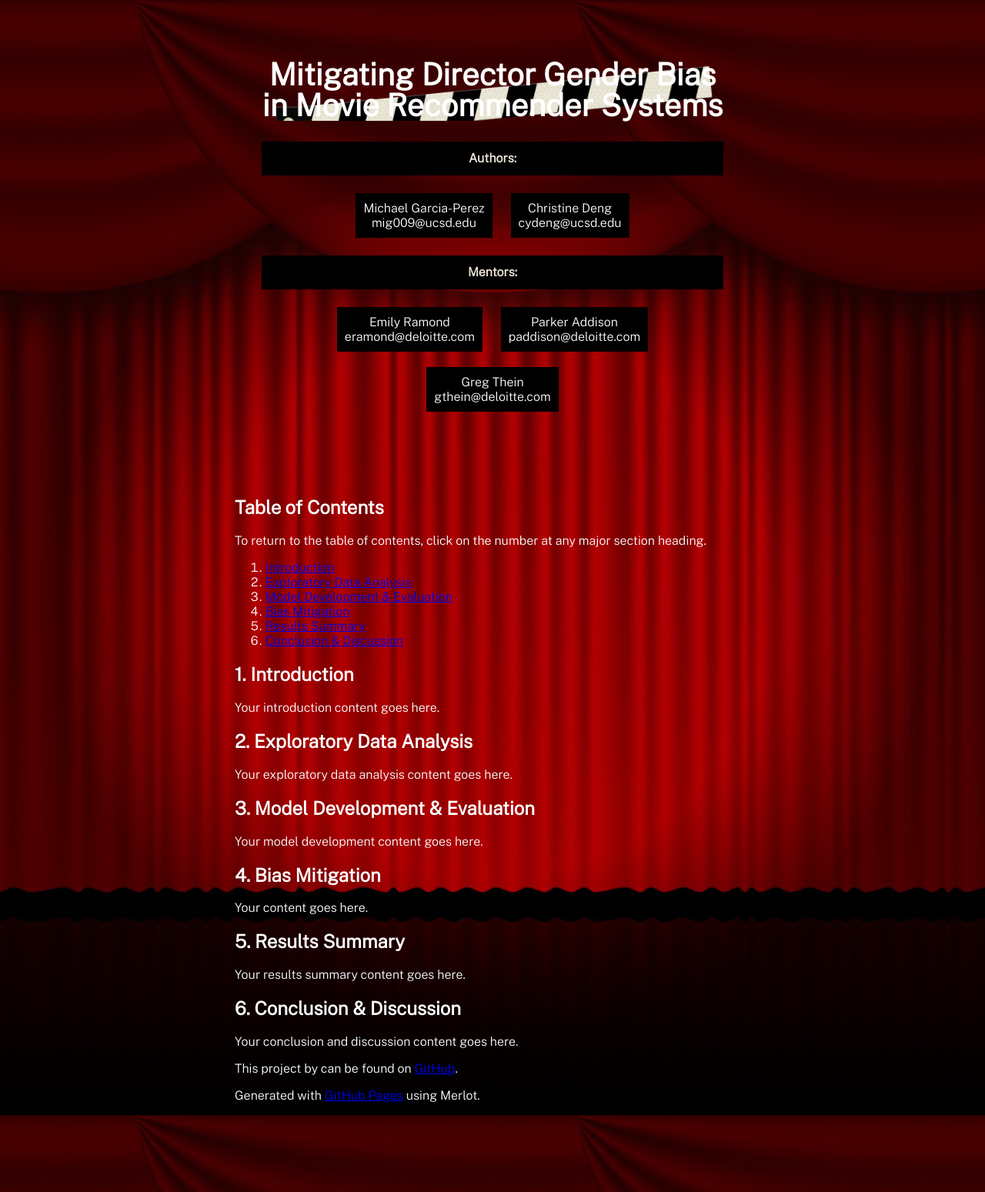
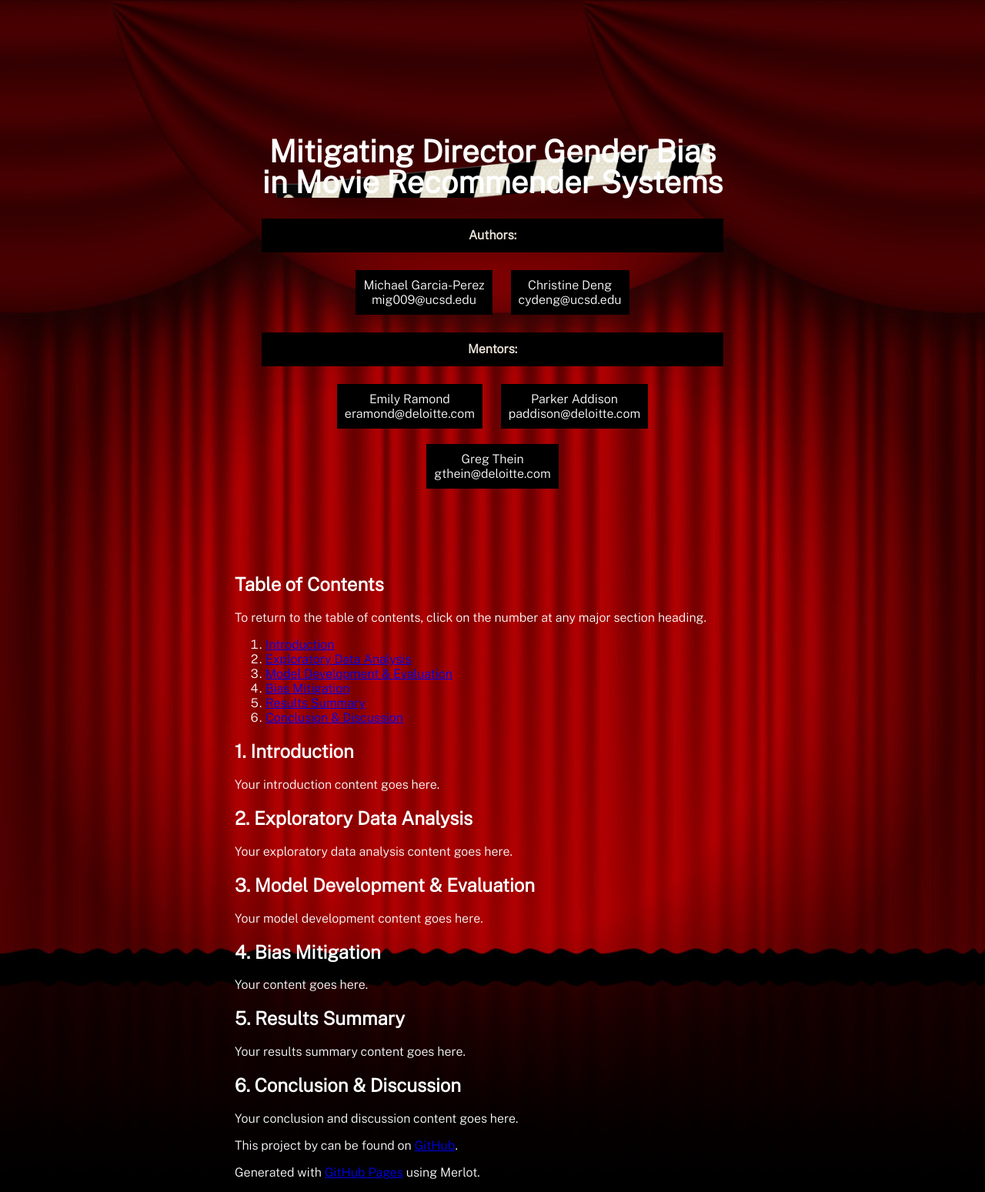
Before and after one commit to michael-garciaperez/DSC180A-Methodology-5, a Jekyll site: the page built from index.md, in a window 1280 px wide. Shown: the whole page at 77% size. Built offline with Jekyll 4.4.1, drawn with Linux system fonts in a browser that asks for light colours.

Commit message:
Update style.scss

```diff
--- a/assets/css/style.scss
+++ b/assets/css/style.scss
@@ -26,7 +26,7 @@ header {
   z-index: 2;
   margin: 0 auto;
   max-width: 600px;
-  padding: 50px 20px 80px; /* Adjusted padding to move text down */
+  padding: 150px 20px 80px 20px; /* Adjusted padding for top only */
 }
 
 header h1 {
```
